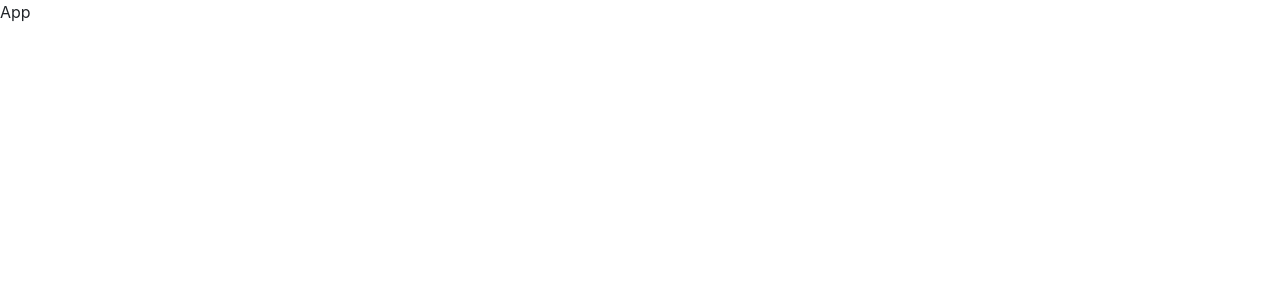
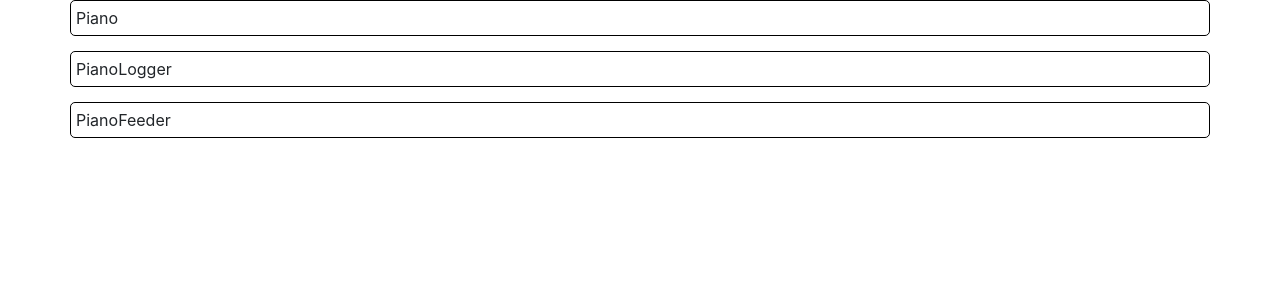
Before and after one commit to Dardir/react-piano, a React (Create React App) app: page / in a window 1280 px wide. Shown: the top 300 px of the page. Built offline with nearby package versions, Linux system fonts and the light colour scheme.

Commit message:
Adjusting Layouts

```diff
--- a/src/App.js
+++ b/src/App.js
@@ -1,10 +1,12 @@
 import React from 'react';
+import PianoApp from './components/PianoApp'
+import Container from 'react-bootstrap/Container'
 
 const App = ()=>{
   return(
-    <div>
-      App
-    </div>
+    <Container>
+      <PianoApp/>
+    </Container>
   )
 }
 
--- /dev/null
+++ b/src/components/Piano.js
@@ -0,0 +1,11 @@
+import React from 'react';
+
+const Piano = ()=>{
+  return(
+    <div>
+      Piano
+    </div>
+  )
+}
+
+export default Piano;
--- /dev/null
+++ b/src/components/PianoApp.js
@@ -0,0 +1,24 @@
+import React from 'react';
+import Row from 'react-bootstrap/Row'
+import Piano from './Piano'
+import PianoLogger from './PianoLogger'
+import PianoFeeder from './PianoFeeder'
+import '../styles/PianoApp.css';
+
+const PianoApp = () => {
+    return (
+        <div>
+            <Row className='roundedborder'>
+                <Piano />
+            </Row>
+            <Row className='roundedborder'>
+                <PianoLogger />
+            </Row>
+            <Row className='roundedborder'>
+                <PianoFeeder />
+            </Row>
+        </div>
+    )
+}
+
+export default PianoApp;
--- /dev/null
+++ b/src/components/PianoFeeder.js
@@ -0,0 +1,11 @@
+import React from 'react';
+
+const PianoFeeder = ()=>{
+  return(
+    <div>
+      PianoFeeder
+    </div>
+  )
+}
+
+export default PianoFeeder;
--- /dev/null
+++ b/src/components/PianoLogger.js
@@ -0,0 +1,11 @@
+import React from 'react';
+
+const PianoLogger = ()=>{
+  return(
+    <div>
+      PianoLogger
+    </div>
+  )
+}
+
+export default PianoLogger;
--- /dev/null
+++ b/src/styles/PianoApp.css
@@ -0,0 +1,6 @@
+.roundedborder {
+    margin-bottom: 15px;
+    border: 1px solid black;
+    border-radius: 5px;
+    padding: 5px;
+}
```
